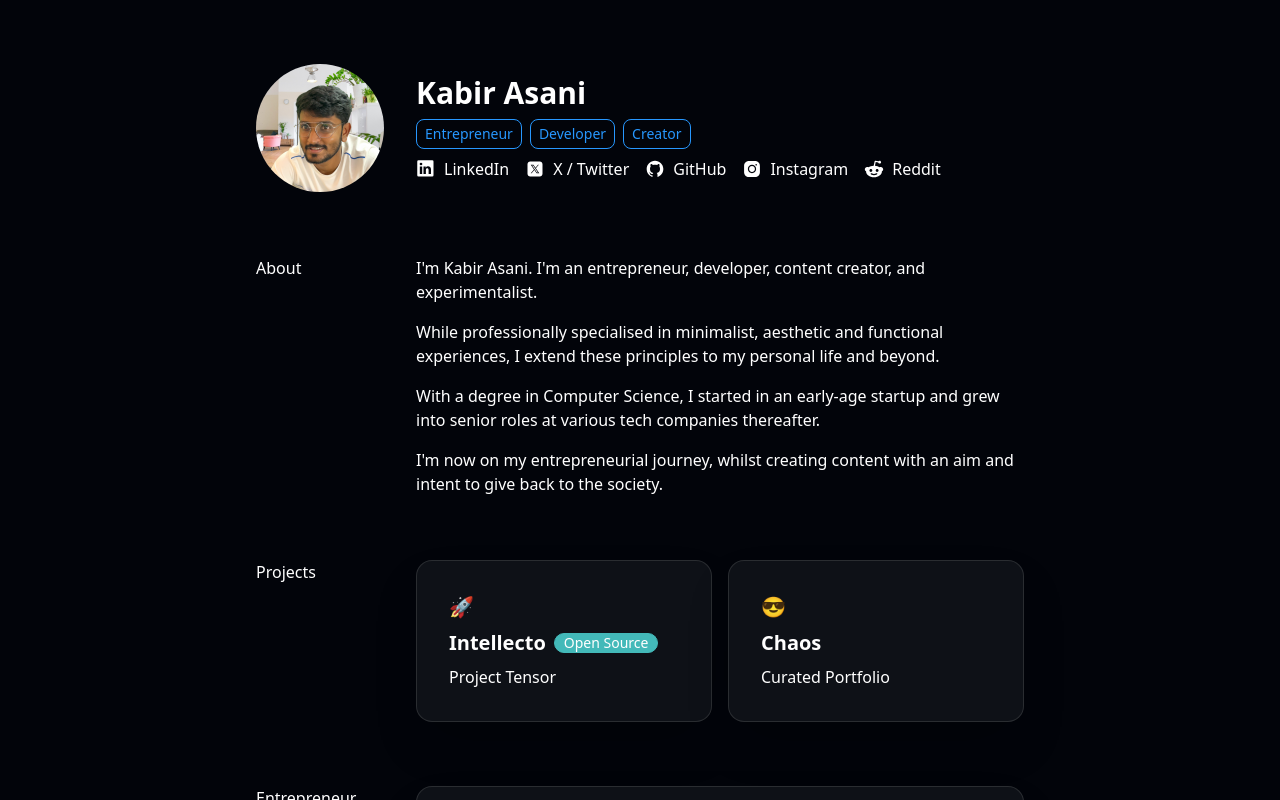
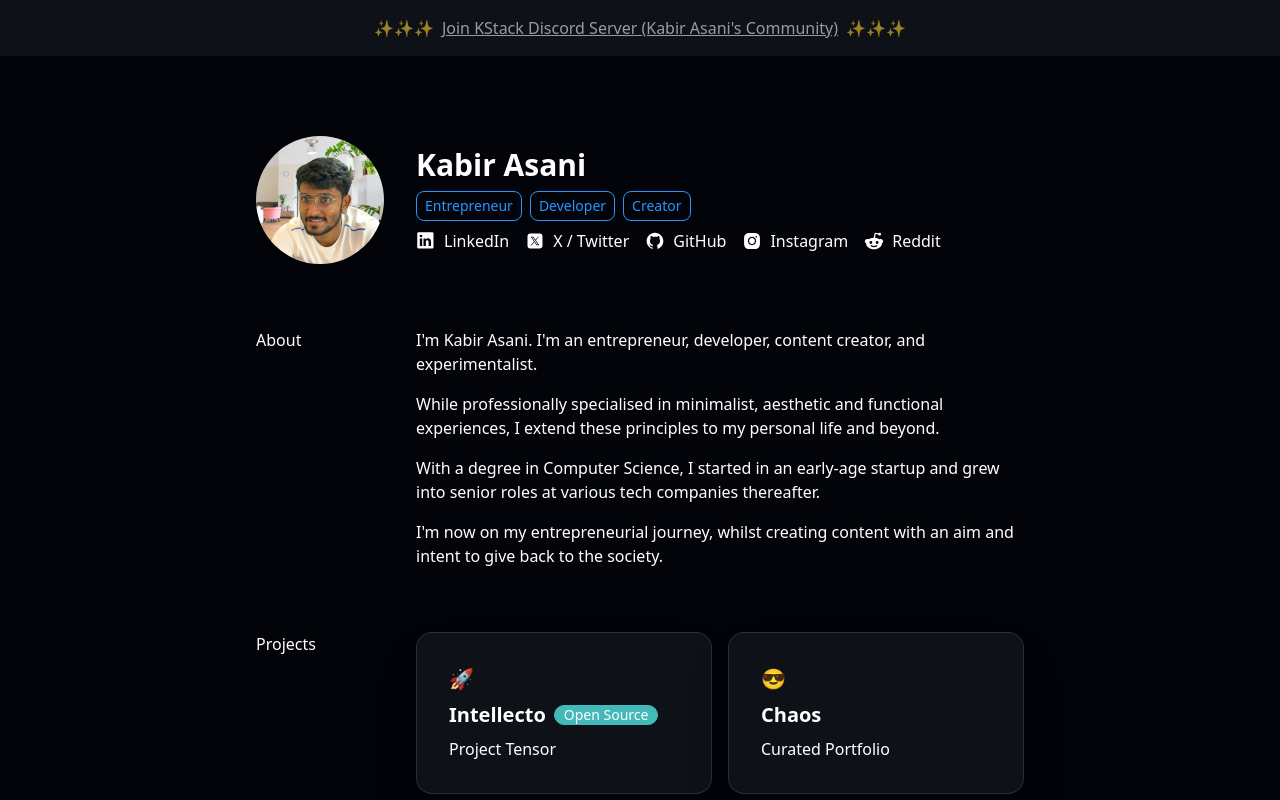
Before and after one commit to kabir-asani/chaos, a SvelteKit app: page / in a window 1280 px wide. Shown: the top 800 px of the page. Built offline with nearby package versions, Linux system fonts and the light colour scheme.

Commit message:
Update +page.svelte

```diff
--- a/src/routes/+page.svelte
+++ b/src/routes/+page.svelte
@@ -1,4 +1,5 @@
 <script>
+	import Advertisement from './components/advertisement/Avertisement.svelte';
 	import Header from './components/header/Header.svelte';
 	import About from './components/about/About.svelte';
 	import Showcase from './components/showcase/Showcase.svelte';
@@ -11,7 +12,8 @@
 </script>
 
 <div class="col gap-16">
-	<div class="col responsive-x-container gap-16 mt-16">
+	<Advertisement />
+	<div class="col responsive-x-container gap-16 mt-4">
 		<Header />
 		<About />
 		<Showcase />
```
